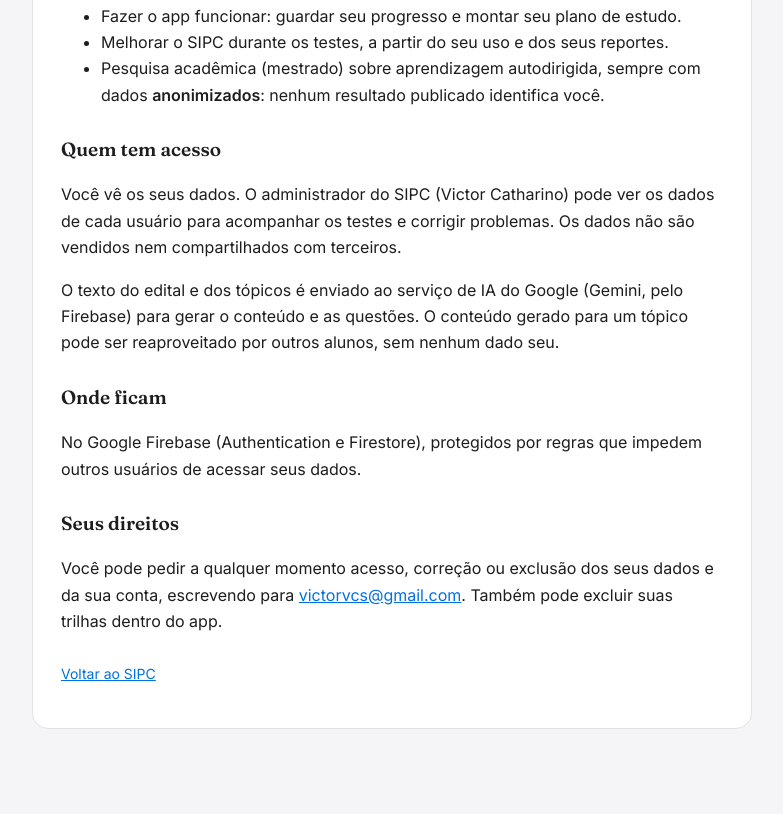
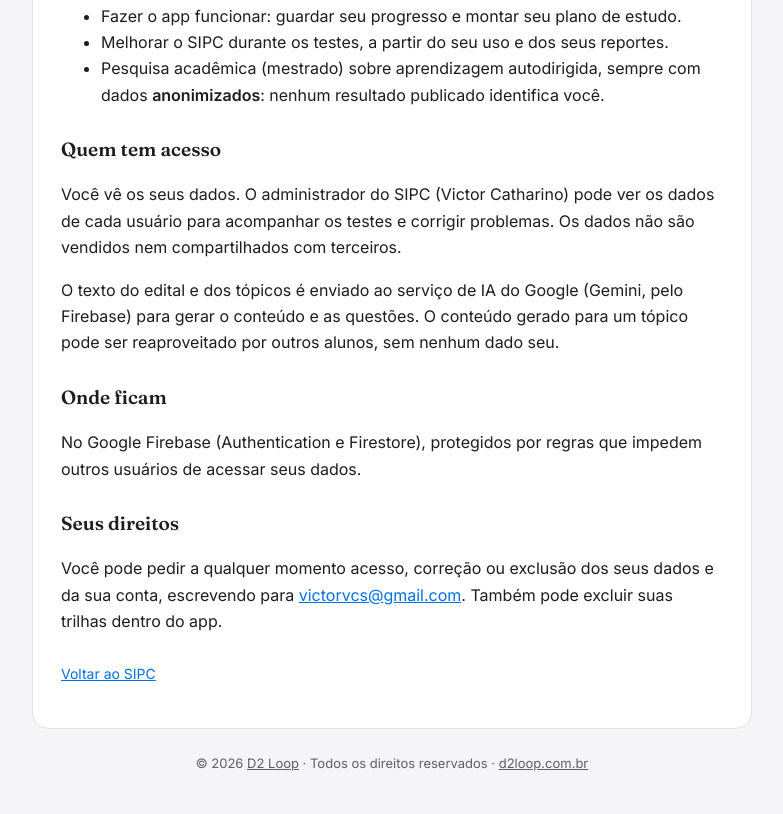
Before and after one commit to victorvcs/sipc, a website: page privacidade.html in a window 1280 px wide. Shown: the part 653-1467 px from the top of the page, without its empty margins (248-1031 px from the left). Drawn offline with Linux system fonts and the light colour scheme.

Commit message:
Rodapé com os direitos da D2 Loop e link para d2loop.com.br
Co-Authored-By: Claude Opus 5.5 <noreply@anthropic.com>

```diff
--- a/css/app.css
+++ b/css/app.css
@@ -650,3 +650,8 @@ button.mt-chave{background:none;border:none;padding:0;font-family:inherit;cursor
 /* print ampliado no backlog (sem abrir dataURL em outra aba, que o navegador bloqueia) */
 .bl-item img{cursor:zoom-in;}
 .bl-item img.ampliado{position:fixed;inset:4vh 4vw;width:92vw;height:92vh;object-fit:contain;background:var(--surface);border:1px solid var(--line);border-radius:var(--radius);box-shadow:var(--shadow);z-index:100;cursor:zoom-out;}
+/* crédito no fim de todas as telas; espaço embaixo para o botão Reportar não cobrir */
+.rodape{text-align:center;font-size:12px;color:var(--text-dim);padding:8px 16px 84px;margin-top:-8px;}
+.rodape a{color:inherit;text-underline-offset:2px;}
+.rodape a:hover{color:var(--accent);}
+body[data-tela=assist] .rodape{padding-bottom:110px;}
--- a/privacidade.html
+++ b/privacidade.html
@@ -9,7 +9,8 @@
 <style>
   :root{--bg:#f5f5f7;--surface:#fff;--line:#e2e2e6;--text:#1d1d1f;--text-dim:#5f5f66;--accent:#0071e3;}
   body{margin:0;background:var(--bg);color:var(--text);font:16px/1.65 Inter,system-ui,sans-serif;}
-  main{max-width:720px;margin:0 auto;padding:40px 20px 80px;}
+  main{max-width:720px;margin:0 auto;padding:40px 20px 24px;}
+  .rodape{text-align:center;font-size:13px;color:var(--text-dim);padding:0 20px 40px;} .rodape a{color:inherit;}
   .caixa{background:var(--surface);border:1px solid var(--line);border-radius:16px;padding:28px;}
   h1{font-family:Fraunces,Georgia,serif;font-size:30px;margin:0 0 6px;}
   h2{font-family:Fraunces,Georgia,serif;font-size:19px;margin:26px 0 6px;}
@@ -54,5 +55,6 @@
 
   <p class="dim" style="margin-top:28px"><a href="./">Voltar ao SIPC</a></p>
 </div></main>
+<footer class="rodape">© 2026 <a href="https://d2loop.com.br" target="_blank" rel="noopener">D2 Loop</a> · Todos os direitos reservados · <a href="https://d2loop.com.br" target="_blank" rel="noopener">d2loop.com.br</a></footer>
 </body>
 </html>
```
Also changed, not shown: index.html (+1 -0 lines).
